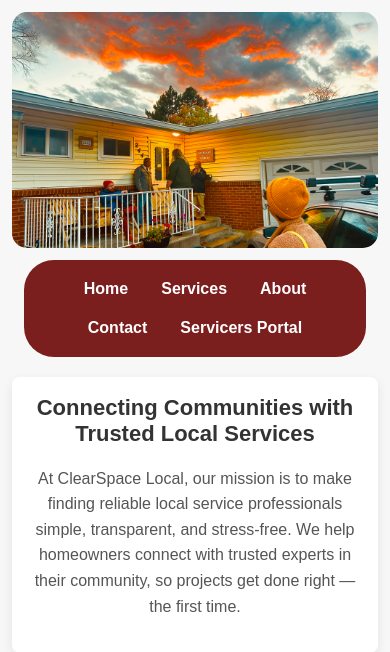
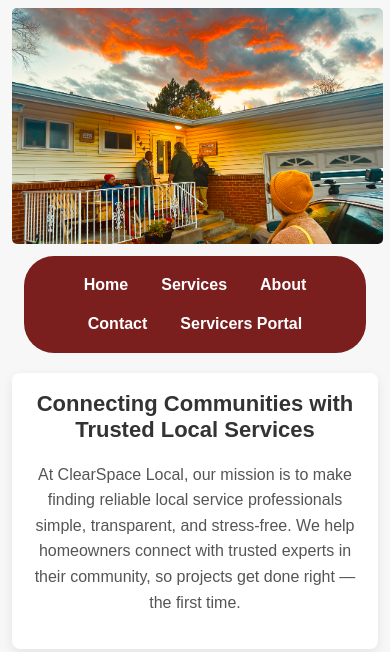
Before and after one commit to Justice-Sparks/ClearSpace-Local, a Django app: page / in a window 390 px wide. Shown: the top 652 px of the page. Run offline with Django 5.2, Linux system fonts and the light colour scheme.

Commit message:
Mobile first for hero image

```diff
--- a/marketplace/static/css/main.css
+++ b/marketplace/static/css/main.css
@@ -11,7 +11,9 @@
   padding: 0 12px;
 }
 
- /* ========== NAVBAR (mobile-first) ========== */
+
+/*====================================================================*/
+/* ======================= NAVBAR (mobile-first) ==================== */
 .navbar {
   /* Layout */
   display: flex;
@@ -52,17 +54,42 @@
 }
 
 
-/* ========== HERO SECTION ========== */
+
+/*====================================================================*/
+/* =================== HERO SECTION (Mobile First) ================== */
 .hero {
-  width: 100%;
-  height: 33vh;
+  width: 95vw;
+  height: 28vh;
   background-size: cover;
-  background-position: center 10%;
-  margin-top: 12px;
-  border-radius: 15px;
+  background-position: center 20%;
+  margin-top: 8px;
+  border-radius: 5px;
+  overflow: hidden;
 }
 
-/* ========== MISSION SECTION ========== */
+/* ========== Tablet & Desktop ========== */
+@media (min-width: 768px) {
+  .hero {
+    height: 33vh;
+    background-position: center 10%;
+    margin-top: 12px;
+    border-radius: 15px;
+  }
+}
+
+/* ========== Large Desktop (Optional) ========== */
+@media (min-width: 1200px) {
+  .hero {
+    height: 40vh;
+    /* max-width: 1200px; */
+    margin-left: auto;
+    margin-right: auto;
+  }
+}
+
+
+/*====================================================================*/
+/* ========================= MISSION SECTION ========================= */
 .mission-container {
   max-width: 900px;
   margin: 40px auto;
```
